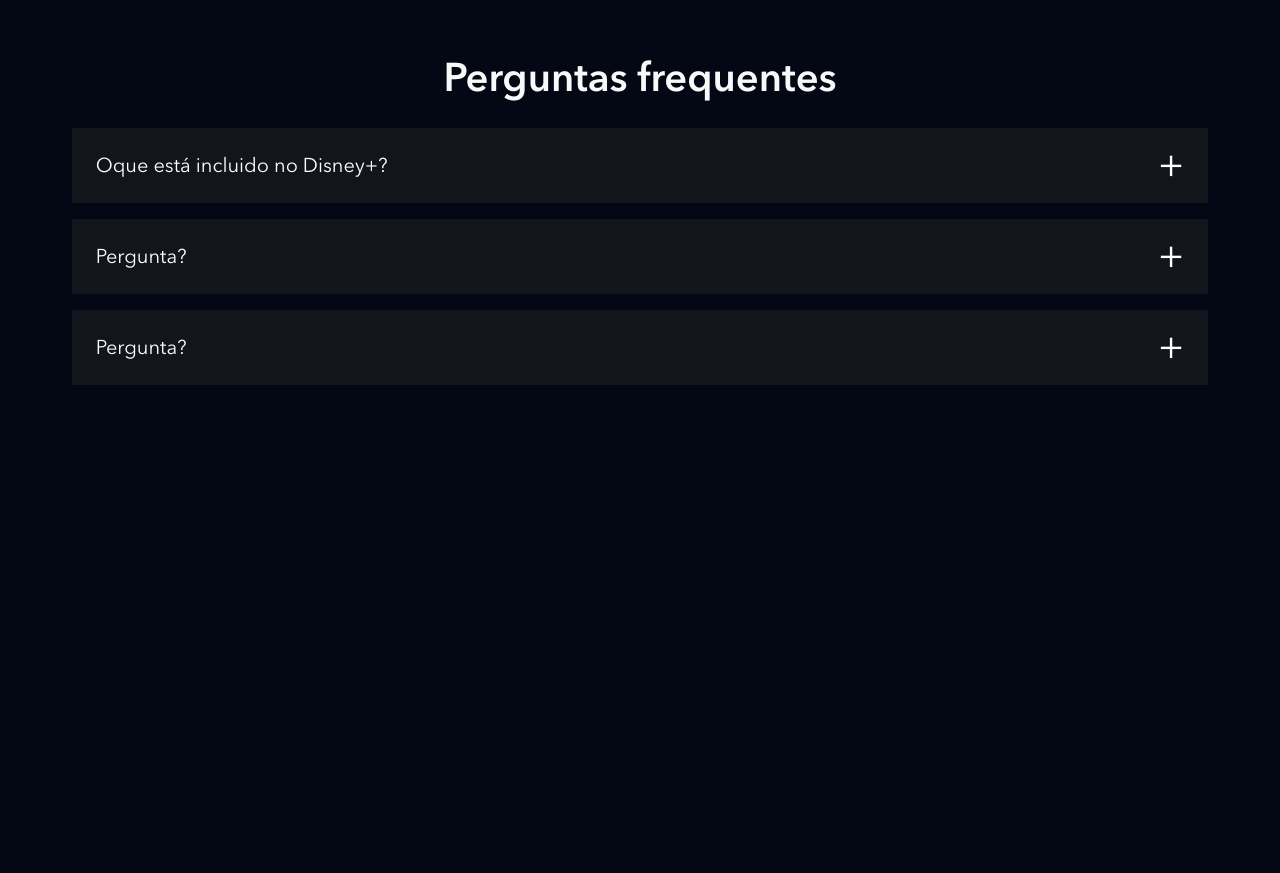
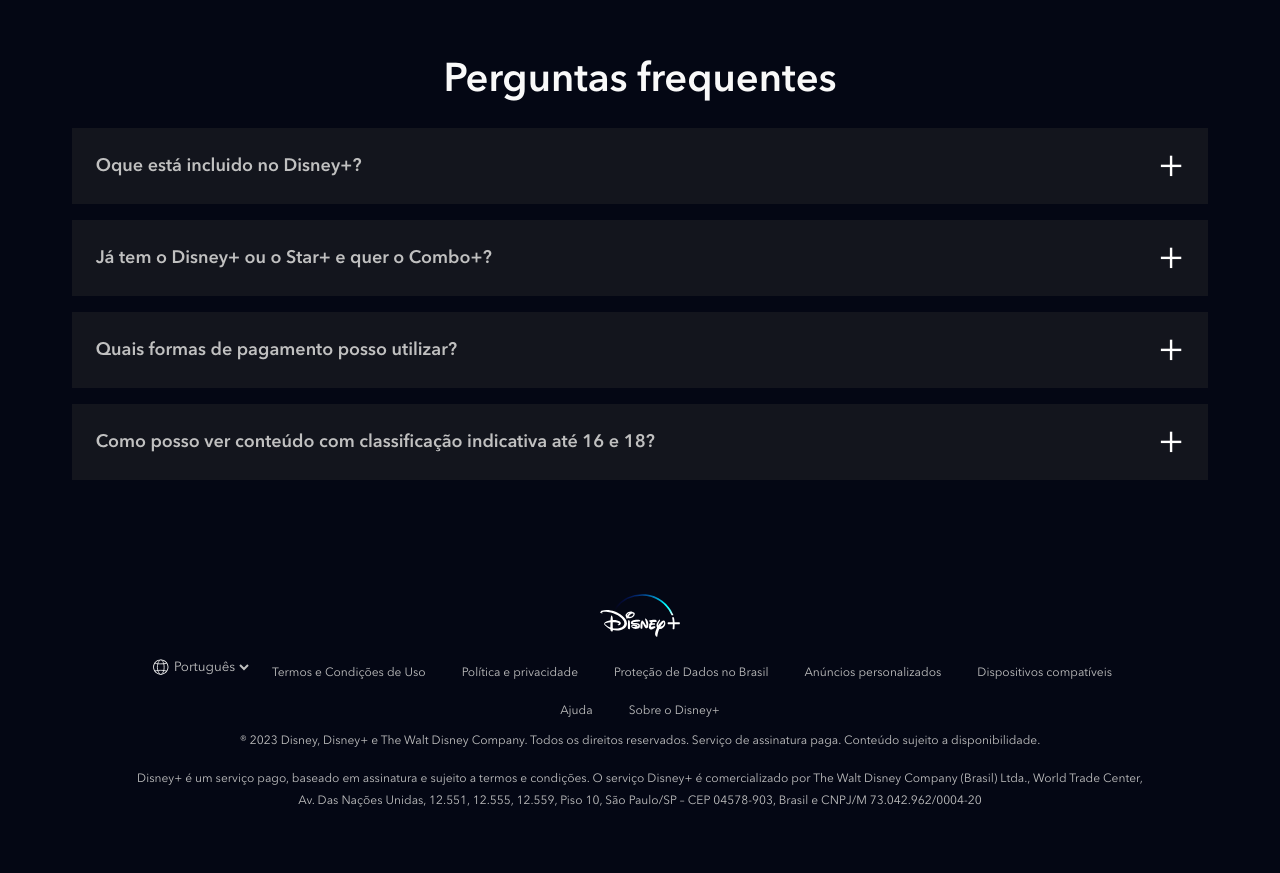
Before and after one commit to AndBalbino/CloneDaDisneyPlus, a website: page index.html in a window 1280 px wide. Shown: the part 4220-5093 px from the top of the page. Before the commit the page ends 4693 px from the top, so only its background shows below. Drawn offline with nearby package versions, Linux system fonts and the light colour scheme; files that its build step writes are made by us from their sources; files whose address does not match are found by name.

Commit message:
Criando e estilizando o footer

```diff
--- a/index.html
+++ b/index.html
@@ -225,34 +225,109 @@
         <h2 class="title">Perguntas frequentes</h2>
         <ul class="faq__questions">
             <li class="faq__questions__item">
-                <div  class="faq__questions__item__question" data-faq-question>
-                    Oque está incluido no Disney+?
+                <div class="faq__questions__item__question" data-faq-question>
+                    <h3 class="text--big">Oque está incluido no Disney+?</h3>
                 </div>
                 <div class="faq__questions__item__answer text--big">
-                    O Disney+ oferece:
-                    <ul>
+                    <h3 class="text--big">O Disney+ oferece:</h3>
+                    <ul class="faq__questions__item__answer__msg">
                         <li>Experiência de entretenimento exclusiva.</li>
+                        <li>As melhores histórias da Disney, Pixar, Marvel, Star Wars e National Geographic, tudo em um
+                            só lugar.</li>
+                        <li>Downloads ilimitados em até 10 dispositivos compatíveis.</li>
+                        <li>Mais de 300 títulos em 4K UHD e HDR.</li>
+                        <li>A possibilidade de assistir em até 4 dispositivos compatíveis simultaneamente sem custo
+                            adicional.</li>
+                        <li>IMAX Enhanced: disponível para alguns títulos da Marvel em dispositivos compatíveis com o
+                            Disney+.</li>
                     </ul>
                 </div>
             </li>
             <li class="faq__questions__item">
                 <div class="faq__questions__item__question" data-faq-question>
-                    Pergunta?
+                    <h3 class="text--big"> Já tem o Disney+ ou o Star+ e quer o Combo+?</h3>
                 </div>
                 <div class="faq__questions__item__answer text--big">
-                    Resposta
+                    <h3 class="text--big">Ao assinar o Combo+:</h3>
+                    <ul class="faq__questions__item__answer__msg">
+                        <li>O valor da sua assinatura existente será descontado do preço do Combo+.</li>
+                        <li>Se você assina o plano mensal, o valor que você paga mensalmente será descontado do preço do
+                            Combo+.</li>
+                        <li>Se você tem uma assinatura anual do Disney+ cobrada diretamente pelo Disney+, não é possível
+                            mudar para o Combo+ no momento. Entre em contato com o <span>suporte do Disney+</span> para
+                            conhecer suas opções.</li>
+                        <li>Você vai receber um e-mail com os valores detalhados assim que finalizar o pagamento.</li>
+                        <li>Lembre-se: você pode cancelar a assinatura quando quiser.</li>
+                    </ul>
+                    <h3 class="text--big">No momento, apenas a assinatura mensal do Combo+ está disponível.</h3>
                 </div>
             </li>
             <li class="faq__questions__item">
                 <div class="faq__questions__item__question" data-faq-question>
-                    Pergunta?
+                    <h3 class="text--big">Quais formas de pagamento posso utilizar?</h3>
                 </div>
                 <div class="faq__questions__item__answer text--big">
-                    Resposta
+                    <p>Você pode utilizar: cartão de débito, cartão de crédito, PayPal, Mercado Pago, e também empresas
+                        parceiras como Google Play Store, App Store da Apple; Mercado Livre e provedores locais de TV,
+                        telefonia e internet.</p>
+                </div>
+            </li>
+            <li class="faq__questions__item">
+                <div class="faq__questions__item__question" data-faq-question>
+                    <h3 class="text--big">Como posso ver conteúdo com classificação indicativa até 16 e 18?</h3>
+                </div>
+                <div class="faq__questions__item__answer text--big">
+                    <p>Para poder acessar o catálogo completo que inclui conteúdo com classificação indicativa até 16 e
+                        18, todos os usuários do Disney+ na América Latina devem atualizar as configurações de controle
+                        parental do perfil. É possível restringir o conteúdo de cada perfil e também adicionar um PIN de
+                        bloqueio. Os usuários que preferirem manter a configuração atual vão continuar aproveitando o
+                        Disney+ com a classificação indicativa até 14, podendo alterá-la a qualquer momento em "Editar
+                        Perfis".</p>
                 </div>
             </li>
         </ul>
     </section>
+
+    <footer class="footer">
+        <div class="footer__container">
+            <img class="footer__logo" src="./dist/images/disneyplus.svg" alt="Disney+">
+        <ul class="footer_links">
+            <li class="footer__links__item">
+               <div class="language-selector">
+                <img src="./dist/images/icones/globe.svg" alt="Globo do mundo">
+                <select>
+                    <option>English</option>
+                    <option selected>Português</option>
+                </select>
+               </div>
+            </li>
+            <li class="footer__links__item">
+                <a class="text--small" href="#">Termos e Condições de Uso</a>
+            </li>
+            <li class="footer__links__item">
+                <a class="text--small" href="#">Política e privacidade</a>
+            </li>
+            <li class="footer__links__item">
+                <a class="text--small" href="#">Proteção de Dados no Brasil</a>
+            </li>
+            <li class="footer__links__item">
+                <a class="text--small" href="#">Anúncios personalizados</a>
+            </li>
+            <li class="footer__links__item">
+                <a class="text--small" href="#">Dispositivos compatíveis</a>
+            </li>
+            <li class="footer__links__item">
+                <a class="text--small" href="#">Ajuda</a>
+            </li>
+            <li class="footer__links__item">
+                <a class="text--small" href="#">Sobre o Disney+</a>
+            </li>
+        </ul>
+        <p class="text--small">® 2023 Disney, Disney+ e The Walt Disney Company. Todos os direitos reservados. Serviço de assinatura paga. Conteúdo sujeito a disponibilidade.
+        </p>
+        <p class="text--small">Disney+ é um serviço pago, baseado em assinatura e sujeito a termos e condições. O serviço Disney+ é comercializado por The Walt Disney Company (Brasil) Ltda., World Trade Center, Av. Das Nações Unidas, 12.551, 12.555, 12.559, Piso 10, São Paulo/SP – CEP 04578-903, Brasil e CNPJ/M 73.042.962/0004-20</p>
+        </div>
+    </footer>
 
 
 
--- a/src/styles/_faq.scss
+++ b/src/styles/_faq.scss
@@ -39,7 +39,24 @@
                 overflow: hidden;
                 padding: 0 24px;
                 transition: height, .5s ease;
+
+                &__msg{
+                    padding: 0 24px;
+
+                    li{
+                        margin-top: 16px;
+                        margin-bottom: 16px;
+
+                        span{
+                            text-decoration: underline;
+                            cursor: pointer;
+                        }
+                    }
+
+                }
             }
+
+
 
             &--is-open{
                 .faq__questions__item__question::after{
@@ -52,6 +69,8 @@
                     transition: height, .5s ease;
                 }
             }
+
+
         }
     }
 }
--- /dev/null
+++ b/src/styles/_footer.scss
@@ -0,0 +1,71 @@
+@use 'variaveis';
+
+.footer{
+    padding: 26px 8px;
+
+    &__container{
+        max-width: 1024px;
+        width: 100%;
+        margin: 0 auto;
+        text-align: center;
+        padding-bottom: 20px;
+    }
+
+    &__logo{
+        width: 80px;
+        margin: 0 auto 10px;
+    }
+
+    &__links{
+        margin-bottom: 16px;
+        display: flex;
+        align-items: center;
+        flex-wrap: wrap;
+        justify-content: center;
+
+        &__item{
+            display: inline-block;
+
+            a{
+                text-decoration: none;
+                padding: 8px 16px;
+                display: block;
+
+                &:hover{
+                    color: variaveis.$corTextoSecundario;
+                }
+            }
+        }
+    }
+
+    p{
+        margin-bottom: 16px;
+    }
+}
+
+.language-selector{
+    display: flex;
+    align-items: center;
+
+    img{
+        height: 18px;
+        width: 18px;
+    }
+
+    select{
+        background-color: transparent;
+        border: none;
+        color: variaveis.$corTextoPrincipal;
+        // height: 38px;
+
+
+        option{
+            color: variaveis.$corDeFundo;
+        }
+
+        &:hover{
+            color: variaveis.$corTextoSecundario;
+            cursor: pointer;
+        }
+    }
+}
--- a/src/styles/main.scss
+++ b/src/styles/main.scss
@@ -4,6 +4,7 @@
 @use 'plans';
 @use 'avaliable-devices';
 @use 'faq';
+@use 'footer';
 
 
 @font-face {
```
